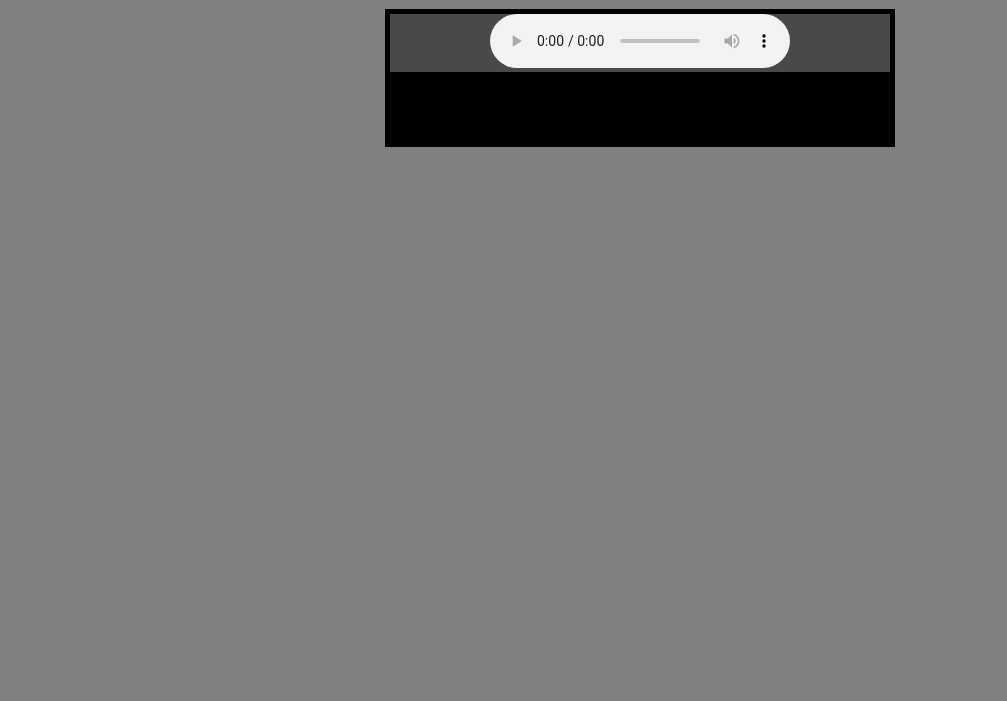
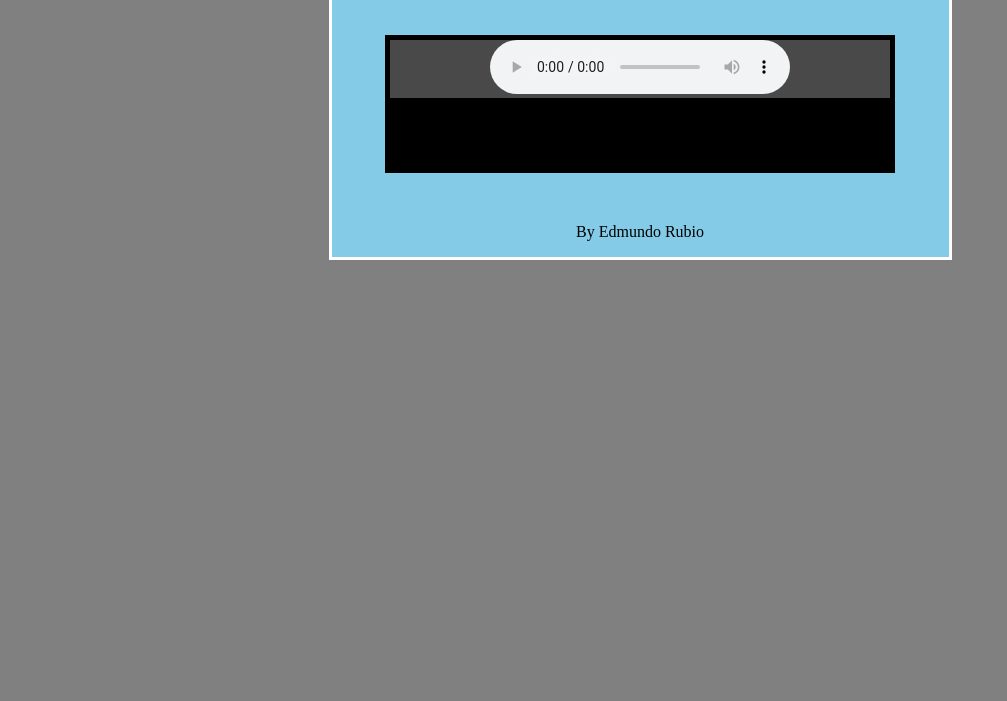
Before and after one commit to Edxael/Animated-Audio-Bars, a plain HTML site: page index.html in a window 1280 px wide. Shown: the part 99-800 px from the top of the page, without its empty margins (0-1007 px from the left). Drawn offline with Linux system fonts and the light colour scheme.

Commit message:
add new styling

```diff
--- a/index.html
+++ b/index.html
@@ -6,6 +6,8 @@
     <link rel="stylesheet" href="style.css">
   </head>
   <body>
+
+    <div class="master-container">
       <h1>Amazin Audio Player</h1>
 
       <div id="mainContainer">
@@ -18,6 +20,11 @@
         </div>
       </div>
 
+      <div>
+        <p>By Edmundo Rubio</p>
+      </div>
+    </div>
+
   </body>
   <script src="code.js" charset="utf-8"></script>
 </html>
--- a/style.css
+++ b/style.css
@@ -1,6 +1,16 @@
 body{
   background-color: gray;
+  text-align: center;
+  padding: 15px;
   /*background-color: blue;*/
+}
+
+.master-container{
+  background-color: rgb(131, 203, 230);
+  border: 3px solid white;
+  width: 50%;
+  margin: 0px auto;
+  display: block;
 }
 
 #mp3_player{
```
Lines whose indentation alone changed are shown as unchanged.
